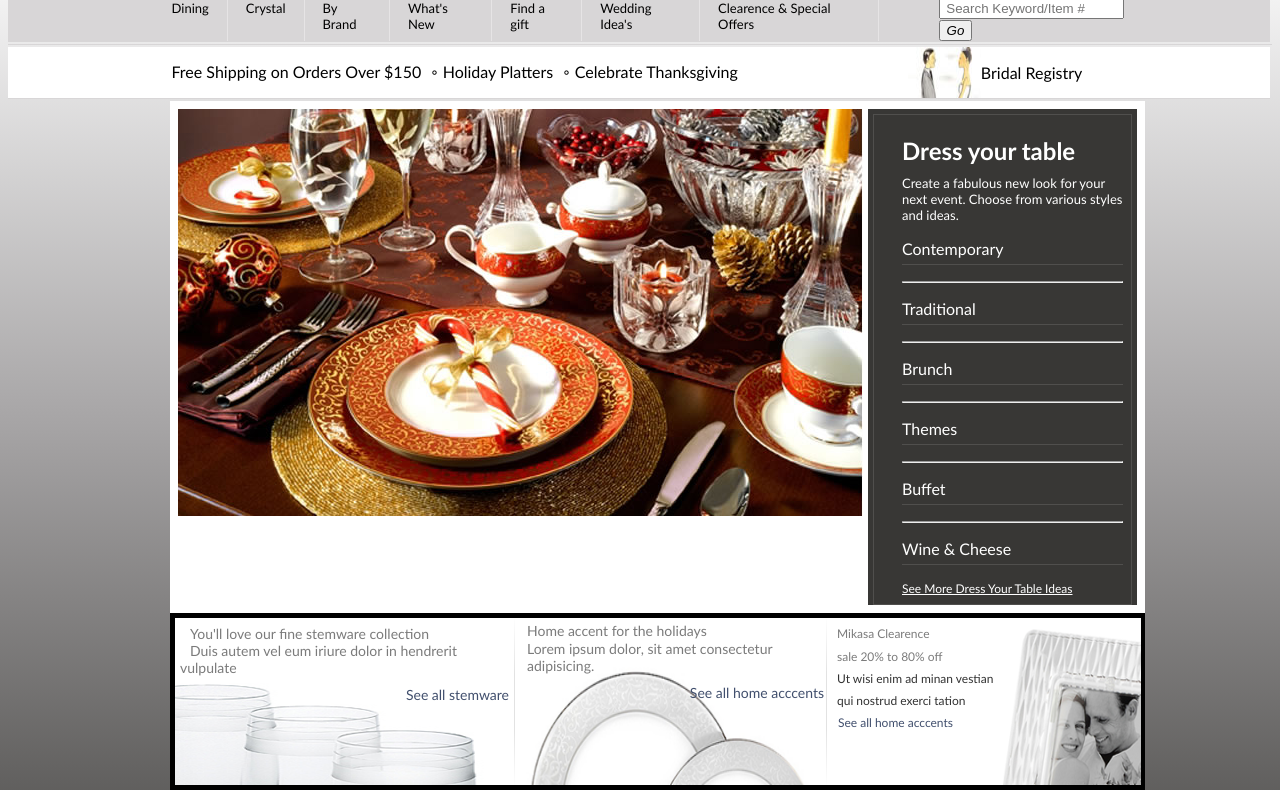
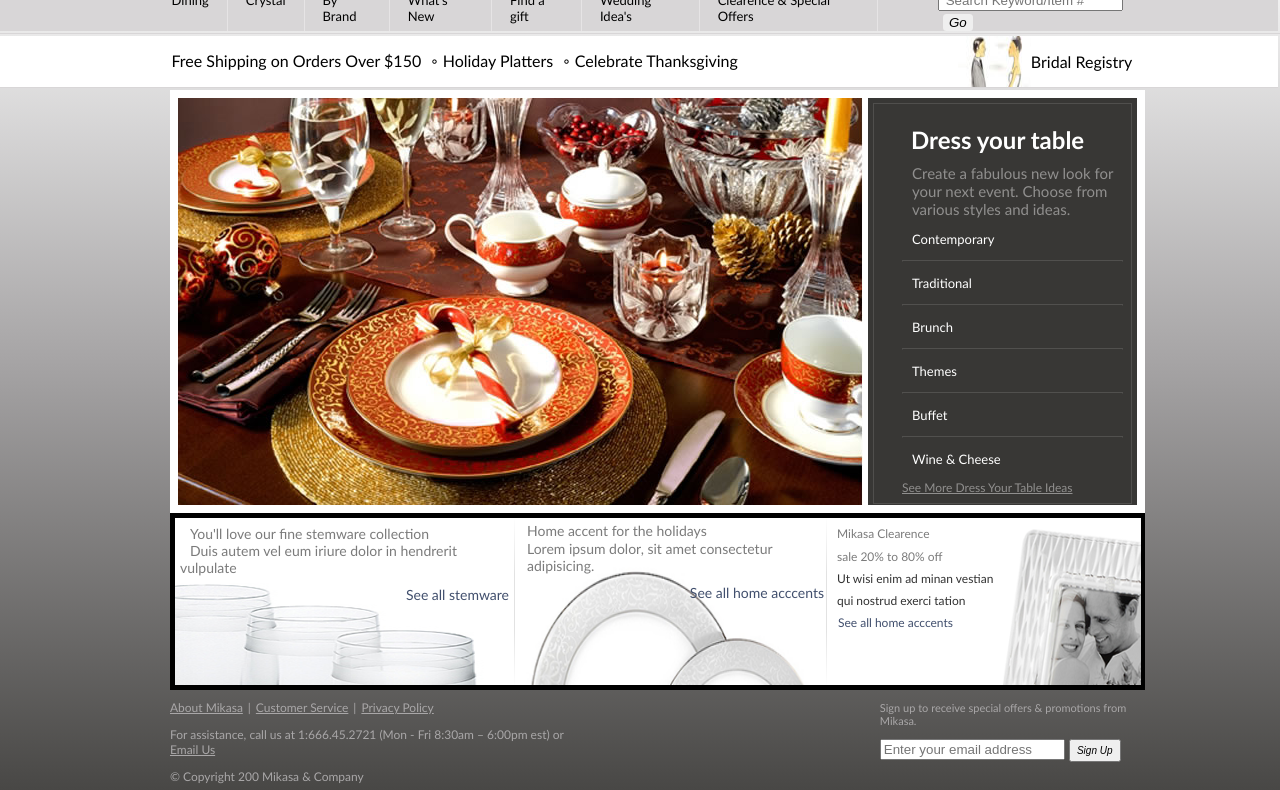
Before and after one commit to saikailash18/Task-3, a plain HTML site: page index.html in a window 1280 px wide. Shown: the part 73-863 px from the top of the page. Drawn offline with Linux system fonts and the light colour scheme.

Commit message:
Update style.css

```diff
--- a/style.css
+++ b/style.css
@@ -1,19 +1,12 @@
-/* html {
-  background-repeat: no-repeat;
-  background-size: cover;
-  background-position: center;
-  padding-bottom: 20px;
-  background-attachment: fixed;
-} */
 body {
   background-image: url(background.png);
   background-repeat: no-repeat;
   background-size: cover;
   background-position: center;
-  padding-bottom: 20px;
   background-attachment: fixed;
   background: linear-gradient(to top, #474644, #a6a4a5, #ffffff);
   font-family: "Gill Sans", "Gill Sans MT", Calibri, "Trebuchet MS", sans-serif;
+  margin: 0;
 }
 
 .contentinnerborder ul,
@@ -59,11 +52,8 @@
 }
 .welcome {
   padding: 20px 0px 10px;
-
   font-size: 12;
-
   margin-top: 20px;
-
   color: #7e7e7e;
 }
 .searchbox {
@@ -114,7 +104,7 @@
 .image1 {
   display: flex;
   justify-content: flex-end;
-  padding-left: 160px;
+  padding-left: 210px;
 }
 
 .free {
@@ -138,6 +128,15 @@
   border: 0px solid;
   padding: 8px;
   background-color: white;
+}
+#checkout {
+  color: red;
+  margin-left: 2px;
+}
+#searchboxbutton {
+  border-radius: 3.5px;
+  margin-left: 5px;
+  border: none;
 }
 
 .bottom {
@@ -297,7 +296,7 @@
 }
 .dressing {
   padding-top: 13px;
-  padding-left: 20px;
+  padding-left: 29px;
   padding-bottom: 10px;
   color: white;
   font-weight: bold;
@@ -308,18 +307,27 @@
   color: white;
   font-size: 13px;
 }
+#text {
+  color: #908f8e;
+  font-size: 15px;
+  display: block;
+  margin-left: 10px;
+}
+
+#border {
+  border: 0.5px solid #51504e;
+  border-bottom-color: transparent;
+}
 .dressingcontent p {
-  border-bottom: 1px solid;
-  border-color: #504f4d;
-  padding-bottom: 6px;
-  font-size: 16px;
+  padding-left: 10px;
+  /* border-bottom: 1px solid;
+  border-color: #504f4d; */
 }
 .dress {
   padding-left: 10px;
 }
 .contentinnerborder {
   border-top: 1px solid #d8d6d7;
-  border-bottom: 1px solid #d8d6d7;
   margin: 2px 2px 2px 0px;
   background-color: #d8d6d7;
 }
@@ -329,7 +337,7 @@
   display: flex;
 }
 #ideas a {
-  color: white;
+  color: #908f8e;
   font-size: 12px;
 }
 
@@ -425,13 +433,14 @@
   text-decoration: underline;
 }
 .footerrightcontent {
-  padding-left: 178px;
+  padding-left: 300px;
 }
 .footerrightcontent button {
   height: 23px;
 }
 .footerrightcontent p {
   color: #a9a7a8;
+  font-size: 11px;
 }
 .topbar li:not(:first-child)::before {
   content: "|";
```
